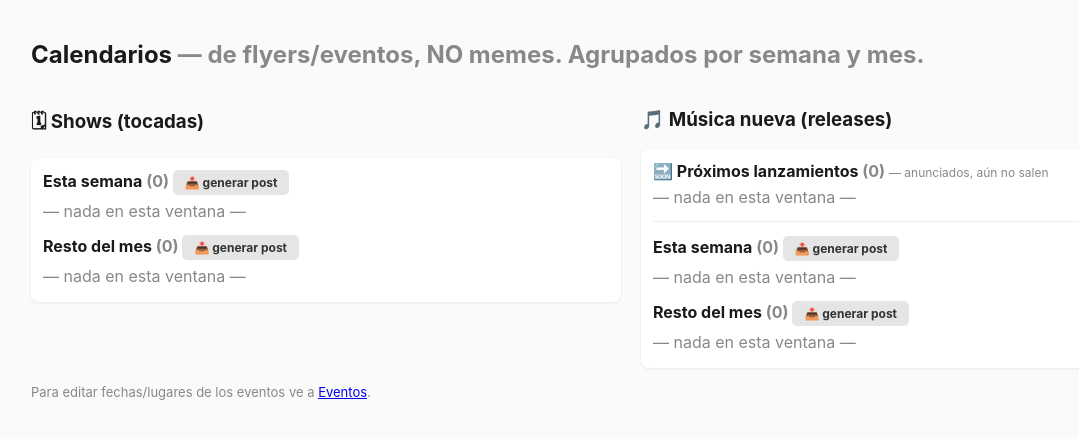
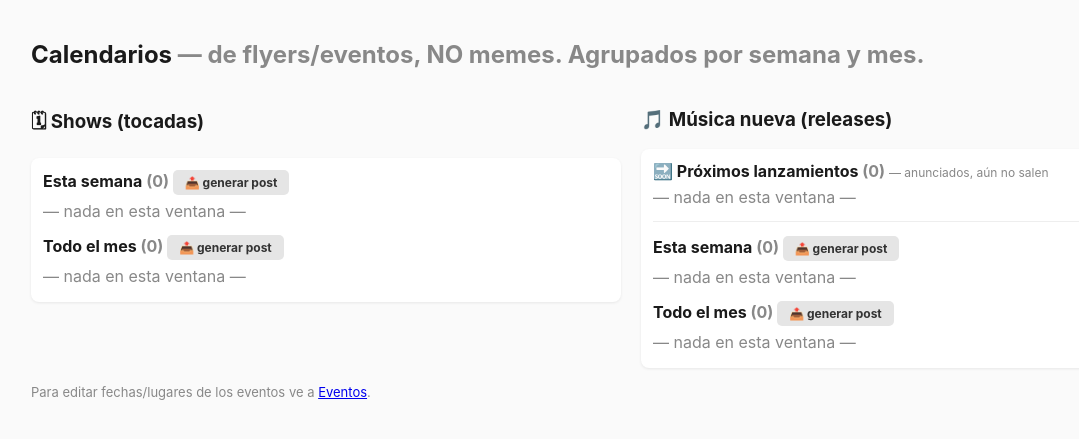
Before and after one commit to richyhoopd/instagod, a FastAPI app: page /calendario in a window 1280 px wide. Shown: the part 40-479 px from the top of the page, without its empty margins (9-1088 px from the left). Run offline with FastAPI, Linux system fonts and the light colour scheme; data that the repository does not hold is empty; some libraries are stand-ins or nearby versions.

Commit message:
Calendario: 'Todo el mes' muestra TODOS los eventos del mes (no solo el resto)
Antes la sección excluía lo de 'esta semana', pero su botón 'post mensual' ya
genera los 30 días completos → la lista de abajo escondía eventos que el post sí
incluye. Ahora muestra todo el mes (shows y releases). 'Esta semana' se mantiene
como la vista que se postea miér/jue antes del finde.

Co-Authored-By: Claude Opus 4.8 (1M context) <noreply@anthropic.com>

```diff
--- a/web/app.py
+++ b/web/app.py
@@ -648,20 +648,19 @@ def calendario(request: Request) -> HTMLResponse:
                                       releases_proximos, releases_ventana)
     cx = db.connect()
     try:
-        # Secciones EXCLUYENTES: "esta semana" = días 0-7; "este mes" = días 8-30,
-        # para que un evento de esta semana NO aparezca también en el mes.
+        # "Esta semana" (días 0-7) = lo que Ricardo postea miér/jue antes del finde.
+        # "Todo el mes" = TODO lo registrado en la ventana de 30 días (incluida esta
+        # semana) — coherente con lo que genera el botón "post mensual".
         shows7 = eventos_ventana(cx, 7)
-        ids7 = {e["id"] for e in shows7}
-        shows_resto = [e for e in eventos_ventana(cx, 30) if e["id"] not in ids7]
+        shows_mes = eventos_ventana(cx, 30)
         rel7 = releases_ventana(cx, 7)
-        ids_rel7 = {e["id"] for e in rel7}
-        rel_resto = [e for e in releases_ventana(cx, 30) if e["id"] not in ids_rel7]
+        rel_mes = releases_ventana(cx, 30)
         ctx = {
             "shows_semana": agrupar_por_evento(shows7),
-            "shows_mes": agrupar_por_evento(shows_resto),
+            "shows_mes": agrupar_por_evento(shows_mes),
             "releases_proximos": releases_proximos(cx, 60),
             "releases_semana": rel7,
-            "releases_mes": rel_resto,
+            "releases_mes": rel_mes,
             "sin_fecha": db.rows(cx, """
                 SELECT e.id, e.flyer_path, b.nombre AS banda_nombre FROM events e
                   JOIN bands b ON b.id = e.band_id
--- a/web/templates/calendario.html
+++ b/web/templates/calendario.html
@@ -98,7 +98,7 @@
         <button hx-post="/eventos/agenda/shows/semanal" hx-target="#cal-msg" hx-swap="innerHTML"
                 class="secundario" style="font-size:12px;">📤 generar post</button></h4>
       {{ lista(shows_semana, "shows") }}
-      <h4 style="margin:14px 0 6px;">Resto del mes <span class="muted">({{ shows_mes|length }})</span>
+      <h4 style="margin:14px 0 6px;">Todo el mes <span class="muted">({{ shows_mes|length }})</span>
         <button hx-post="/eventos/agenda/shows/mensual" hx-target="#cal-msg" hx-swap="innerHTML"
                 class="secundario" style="font-size:12px;">📤 generar post</button></h4>
       {{ lista(shows_mes, "shows") }}
@@ -114,7 +114,7 @@
       {{ lista(releases_proximos, "releases") }}
       <hr style="border:0; border-top:1px solid #eee; margin:14px 0;">
       {{ seccion_releases("Esta semana", releases_semana, "semanal", "0 0 6px") }}
-      {{ seccion_releases("Resto del mes", releases_mes, "mensual", "14px 0 6px") }}
+      {{ seccion_releases("Todo el mes", releases_mes, "mensual", "14px 0 6px") }}
     </div>
   </section>
 </div>
```
